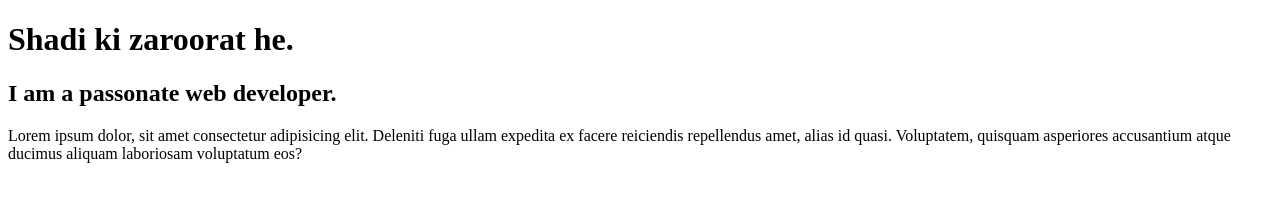
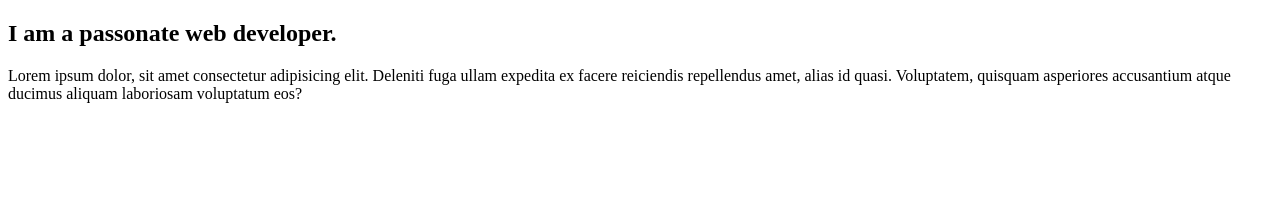
Before and after one commit to michealpeero/dummy_respo, a plain HTML site: page index.html in a window 1280 px wide. Drawn offline with Linux system fonts and the light colour scheme.

Commit message:
changes made

```diff
--- a/index.html
+++ b/index.html
@@ -6,9 +6,7 @@
     <title>Document</title>
 </head>
 <body>
-    <h1>
-        Shadi ki zaroorat he.
-    </h1>
+
     <h2>
         I am a passonate web developer.
     </h2>
```
